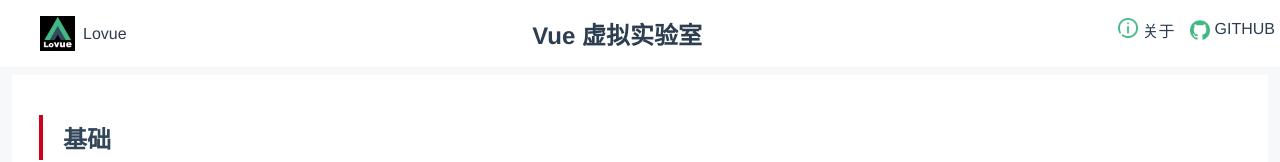
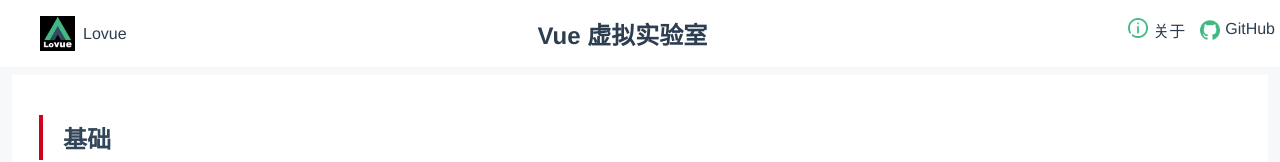
Before and after one commit to Lovuey/lovue, a Vue app in the folder lovue/: page / in a window 1280 px wide. Shown: the top 162 px of the page. Built offline with nearby package versions, Linux system fonts and the light colour scheme.

Commit message:
GITHUB -> GitHub

```diff
--- a/lovue/src/components/Top.vue
+++ b/lovue/src/components/Top.vue
@@ -12,7 +12,7 @@
                 <img class="nav-icon" src="../assets/icon/about.png" /><span>关于</span>
             </a>
             <a class="nav-link" href='https://github.com/Lovuey/lovue' target="_blank">
-                <img class="nav-icon" src="../assets/icon/github.png" /><span>GITHUB</span>
+                <img class="nav-icon" src="../assets/icon/github.png" /><span>GitHub</span>
             </a>
         </div>
     </div>
```
